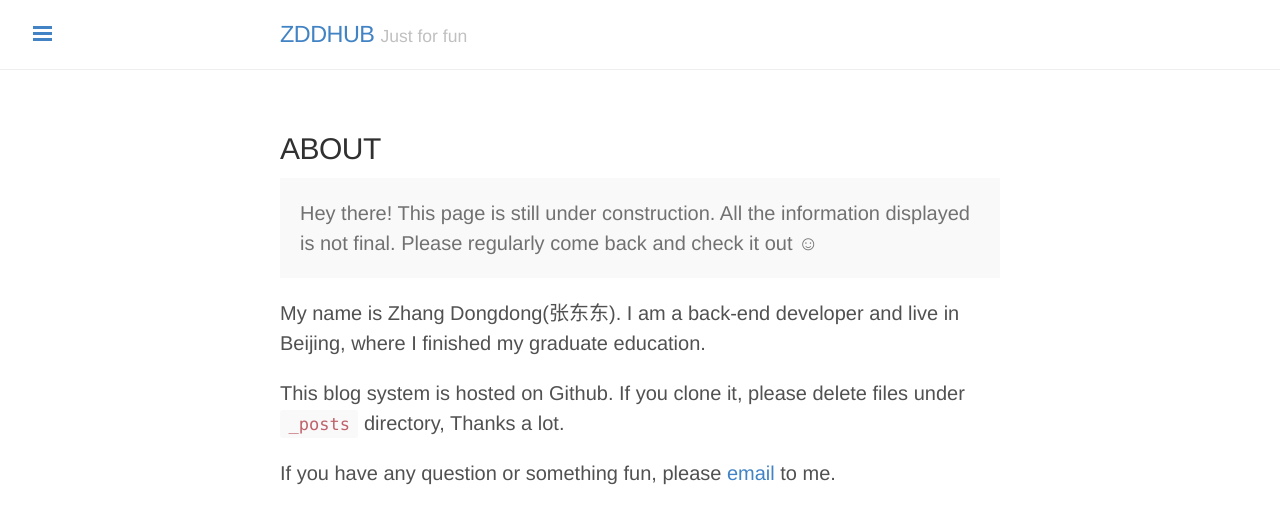
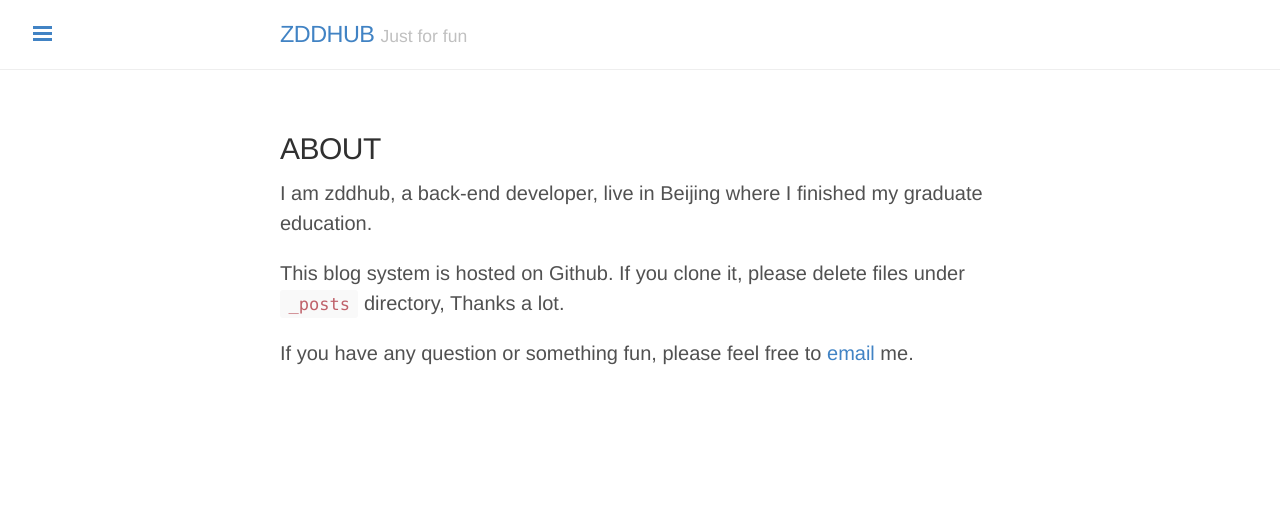
Before and after one commit to zddhub/zddhub.github.io, a Jekyll site: the page built from about.md, in a window 1280 px wide. Shown: the top 524 px of the page. Built offline with Jekyll 4.4.1, drawn with Linux system fonts in a browser that asks for light colours; Markdown is read by kramdown in place of the engine named in the settings.

Commit message:
Edit about.md
Signed-off-by: zdd <zddhub@gmail.com>

```diff
--- a/about.md
+++ b/about.md
@@ -3,12 +3,8 @@ layout: page
 title: About
 ---
 
-<p class="message">
-  Hey there! This page is still under construction. All the information displayed is not final. Please regularly come back and check it out &#x263a;
-</p>
-
-My name is Zhang Dongdong(张东东). I am a back-end developer and live in Beijing, where I finished my graduate education.
+I am zddhub, a back-end developer, live in Beijing where I finished my graduate education.
 
 This blog system is hosted on Github. If you clone it, please delete files under `_posts` directory, Thanks a lot.
 
-If you have any question or something fun, please [email](mailto:zddhub@gmail.com) to me.
+If you have any question or something fun, please feel free to [email](mailto:zddhub@gmail.com) me.
```
